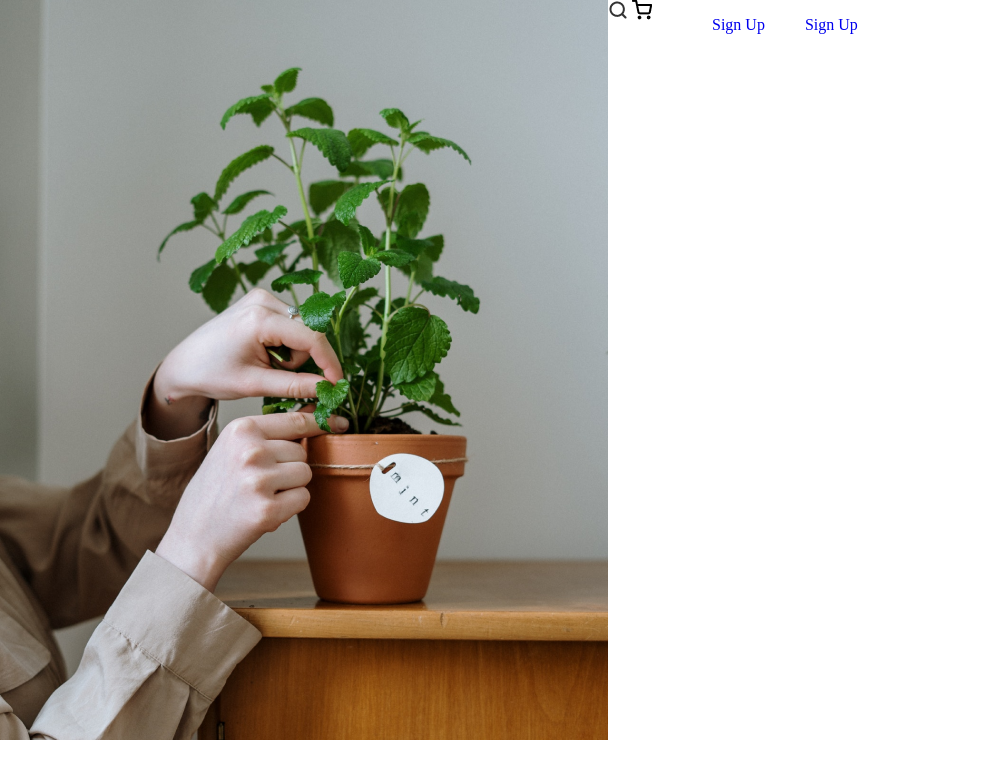
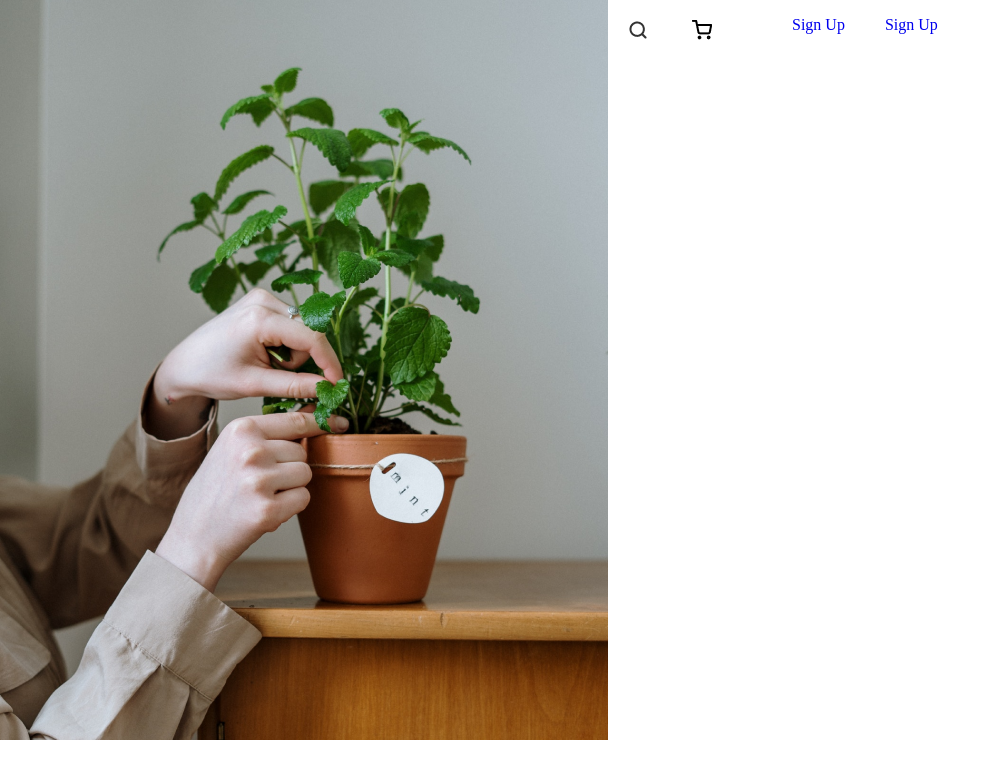
Before and after one commit to saule-06/Practic.work, a plain HTML site: page index.html in a window 1280 px wide. Shown: the whole page, without its empty margins (0-1000 px from the left). Drawn offline with Linux system fonts and the light colour scheme.

Commit message:
css.navimg

```diff
--- a/style.css
+++ b/style.css
@@ -6,10 +6,11 @@ body{
 }
 .header-section{
   display: flex;
+  margin: auto;
 }
 .nav{
   display: flex;
-  justify-content: center;
+  margin-left: auto;
 }
 .nav-text ul{
   list-style-type: none;
@@ -20,3 +21,6 @@ body{
   text-decoration: none;
 
 }
+.nav-img img{
+  margin: 20px;
+}
```
Also changed, not shown: index.html (+1 -1 lines).
